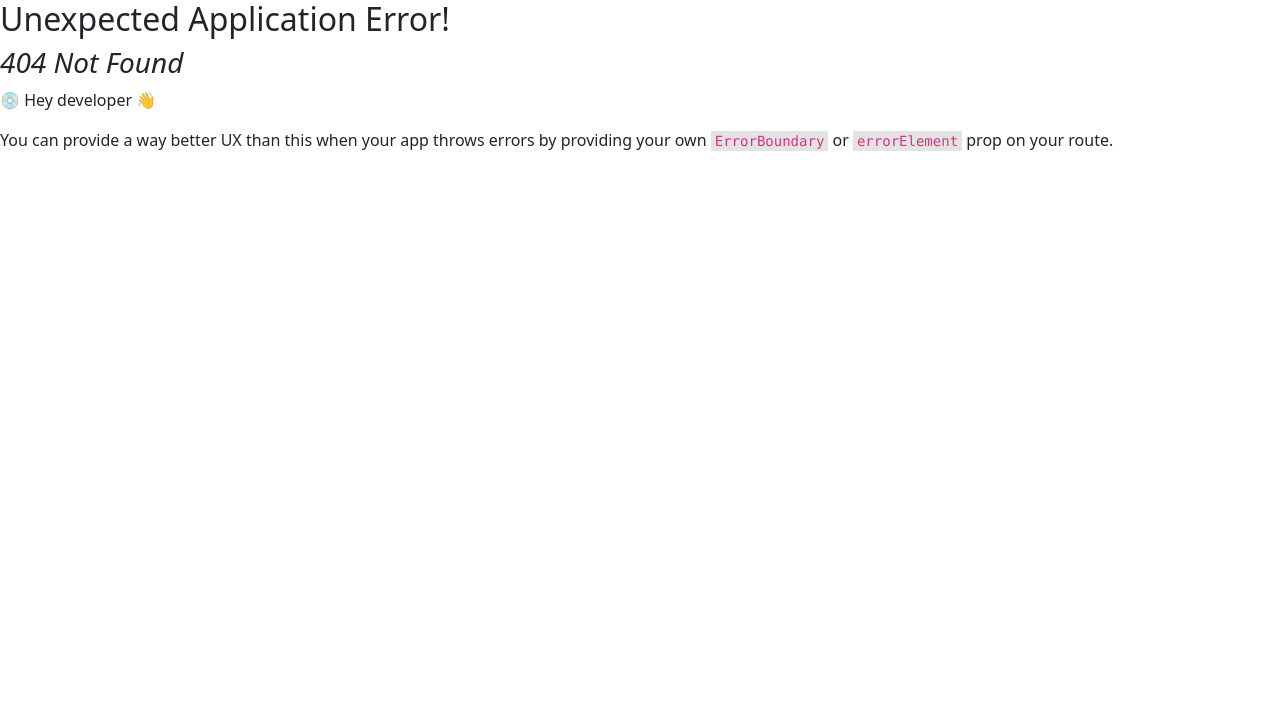
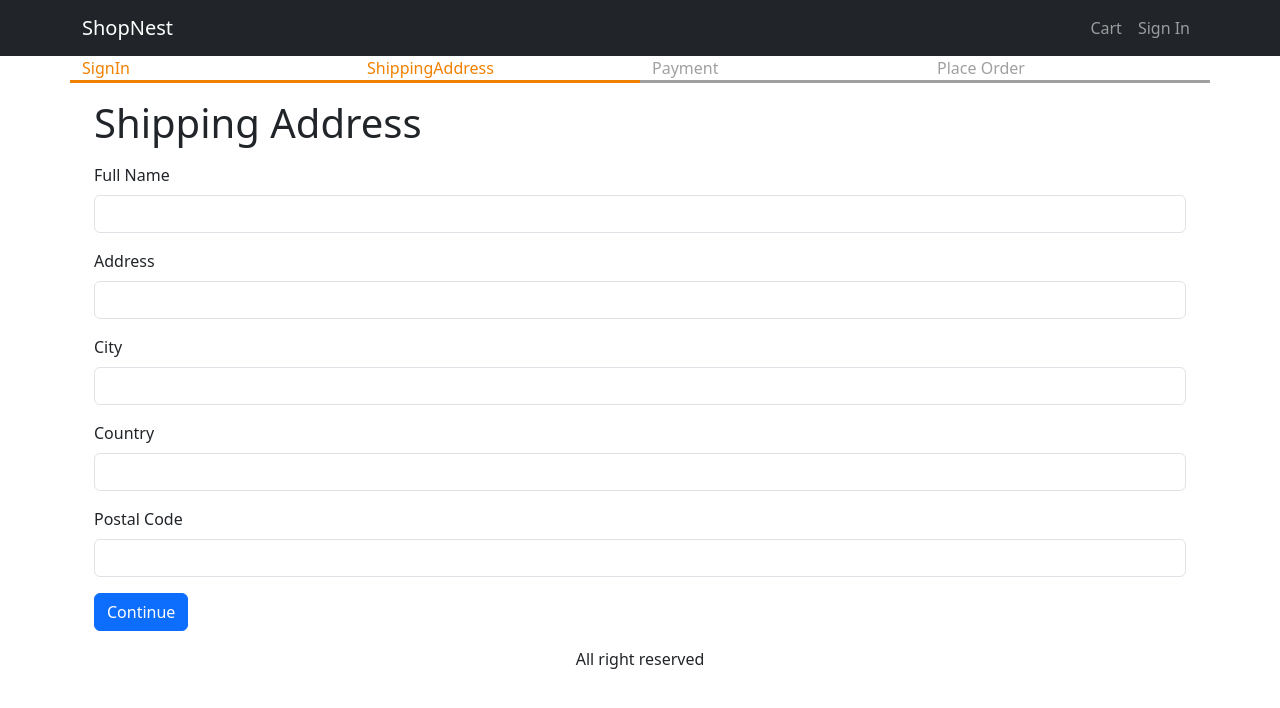
Before and after one commit to Thanisthani/Shop_nest, a React (Vite) app in the folder frontend/: page /shippingAddress in a window 1280 px wide. Before the commit this address had no page. Shown: the top 708 px of the page. Built offline with nearby package versions, Linux system fonts and the light colour scheme; no server answers.

Commit message:
Build shippind Address page

```diff
--- /dev/null
+++ b/frontend/src/components/CheckOutSteps.tsx
@@ -0,0 +1,20 @@
+import React from 'react'
+import { Row, Col } from 'react-bootstrap'
+
+const CheckOutSteps = (props: {
+  step1?: boolean
+  step2?: boolean
+  step3?: boolean
+  step4?: boolean
+}) => {
+  return (
+    <Row className="checkOutSteps">
+      <Col className={props.step1 ? 'active' : ''}>SignIn</Col>
+      <Col className={props.step2 ? 'active' : ''}>ShippingAddress</Col>
+      <Col className={props.step3 ? 'active' : ''}>Payment</Col>
+      <Col className={props.step4 ? 'active' : ''}>Place Order</Col>
+    </Row>
+  )
+}
+
+export default CheckOutSteps
--- a/frontend/src/features/cart/cartSlice.tsx
+++ b/frontend/src/features/cart/cartSlice.tsx
@@ -69,9 +69,18 @@
         console.log('Delete all cart error', error)
       }
     },
+    addShippingAddress: (state, action) => {
+      try {
+        const newAddress = action.payload
+        localStorage.setItem('ShippingAddress', JSON.stringify(newAddress))
+        return { ...state, shippingAddress: newAddress }
+      } catch (error) {
+        console.log('Add shipping address error', error)
+      }
+    },
   },
 })
 
-export const { addCart, deleteCart } = cartSlice.actions
+export const { addCart, deleteCart, addShippingAddress } = cartSlice.actions
 
 export default cartSlice.reducer
--- a/frontend/src/index.css
+++ b/frontend/src/index.css
@@ -36,3 +36,13 @@
 .small-container {
   max-width: 1000px;
 }
+
+.checkOutSteps > div {
+  border-bottom: 0.2rem solid #a0a0a0;
+  color: #a0a0a0;
+}
+
+.checkOutSteps > div.active {
+  border-bottom: 0.2rem solid #f08000;
+  color: #f08000;
+}
--- a/frontend/src/main.tsx
+++ b/frontend/src/main.tsx
@@ -18,6 +18,7 @@
 import CartPage from './pages/CartPage.tsx'
 import SignInPage from './pages/SignInPage.tsx'
 import RegisterPage from './pages/RegisterPage.tsx'
+import ShippingAddressPage from './pages/ShippingAddressPage.tsx'
 
 const router = createBrowserRouter(
   createRoutesFromElements(
@@ -27,6 +28,7 @@
       <Route path="/cart" element={<CartPage />} />
       <Route path="/signin" element={<SignInPage />} />
       <Route path="/signup" element={<RegisterPage />} />
+      <Route path="/shippingAddress" element={<ShippingAddressPage />} />
     </Route>
   )
 )
--- a/frontend/src/pages/CartPage.tsx
+++ b/frontend/src/pages/CartPage.tsx
@@ -24,7 +24,7 @@
   }
 
   const CheckoutHandler = async () => {
-    navigate('/signin')
+    navigate('/shippingAddress')
   }
 
   const DeleteItemHandler = async (product: CartItem) => {
--- /dev/null
+++ b/frontend/src/pages/ShippingAddressPage.tsx
@@ -0,0 +1,112 @@
+import React, { Dispatch, useEffect, useState } from 'react'
+import { Helmet } from 'react-helmet-async'
+import { useDispatch, useSelector } from 'react-redux'
+import { useNavigate } from 'react-router-dom'
+import CheckOutSteps from '../components/CheckOutSteps'
+import { Button, Form } from 'react-bootstrap'
+import { addShippingAddress } from '../features/cart/cartSlice'
+
+const ShippingAddressPage = () => {
+  const userInfo = useSelector((state: any) => state.user)
+
+  const cartItems = useSelector((state: any) => state.cart)
+
+  const distpatch: Dispatch = useDispatch()
+
+  const navigate = useNavigate()
+
+  const [fullName, setFullName] = useState(
+    cartItems.shippingAddress.fullName || ''
+  )
+  const [address, setAddress] = useState(
+    cartItems.shippingAddress.address || ''
+  )
+  const [city, setCity] = useState(cartItems.shippingAddress.city || '')
+  const [country, setCountry] = useState(
+    cartItems.shippingAddress.country || ''
+  )
+  const [postalCode, setPostalCode] = useState(
+    cartItems.shippingAddress.postalCode || ''
+  )
+
+  useEffect(() => {
+    if (!userInfo) {
+      navigate('/signin?redirect=/shipping')
+    }
+    console.log('fullname', cartItems.shippingAddress.fullName)
+  }, [userInfo, navigate])
+
+  const submitHandler = async (e: React.SyntheticEvent) => {
+    await e.preventDefault()
+
+    await distpatch(
+      addShippingAddress({ fullName, address, city, country, postalCode })
+    )
+    navigate('/')
+  }
+
+  return (
+    <div>
+      <Helmet>
+        <title>Shipping Adddress</title>
+      </Helmet>
+      <CheckOutSteps step1 step2 />
+      <div className="container small-container">
+        <h1 className="my-3">Shipping Address</h1>
+        <Form onSubmit={submitHandler}>
+          <Form.Group className="mb-3" controlId="fullName">
+            <Form.Label>Full Name</Form.Label>
+            <Form.Control
+              value={fullName}
+              onChange={(e) => setFullName(e.target.value)}
+              required
+            />
+          </Form.Group>
+
+          <Form.Group className="mb-3" controlId="address">
+            <Form.Label>Address</Form.Label>
+            <Form.Control
+              value={address}
+              onChange={(e) => setAddress(e.target.value)}
+              required
+            />
+          </Form.Group>
+
+          <Form.Group className="mb-3" controlId="city">
+            <Form.Label>City</Form.Label>
+            <Form.Control
+              value={city}
+              onChange={(e) => setCity(e.target.value)}
+              required
+            />
+          </Form.Group>
+
+          <Form.Group className="mb-3" controlId="country">
+            <Form.Label>Country</Form.Label>
+            <Form.Control
+              value={country}
+              onChange={(e) => setCountry(e.target.value)}
+              required
+            />
+          </Form.Group>
+
+          <Form.Group className="mb-3" controlId="postalCode">
+            <Form.Label>Postal Code</Form.Label>
+            <Form.Control
+              value={postalCode}
+              onChange={(e) => setPostalCode(e.target.value)}
+              required
+            />
+          </Form.Group>
+          <div className="mb-3">
+            <Button variant="primary" type="submit">
+              Continue
+            </Button>
+          </div>
+        </Form>
+      </div>
+    </div>
+  )
+}
+
+export default ShippingAddressPage
```
